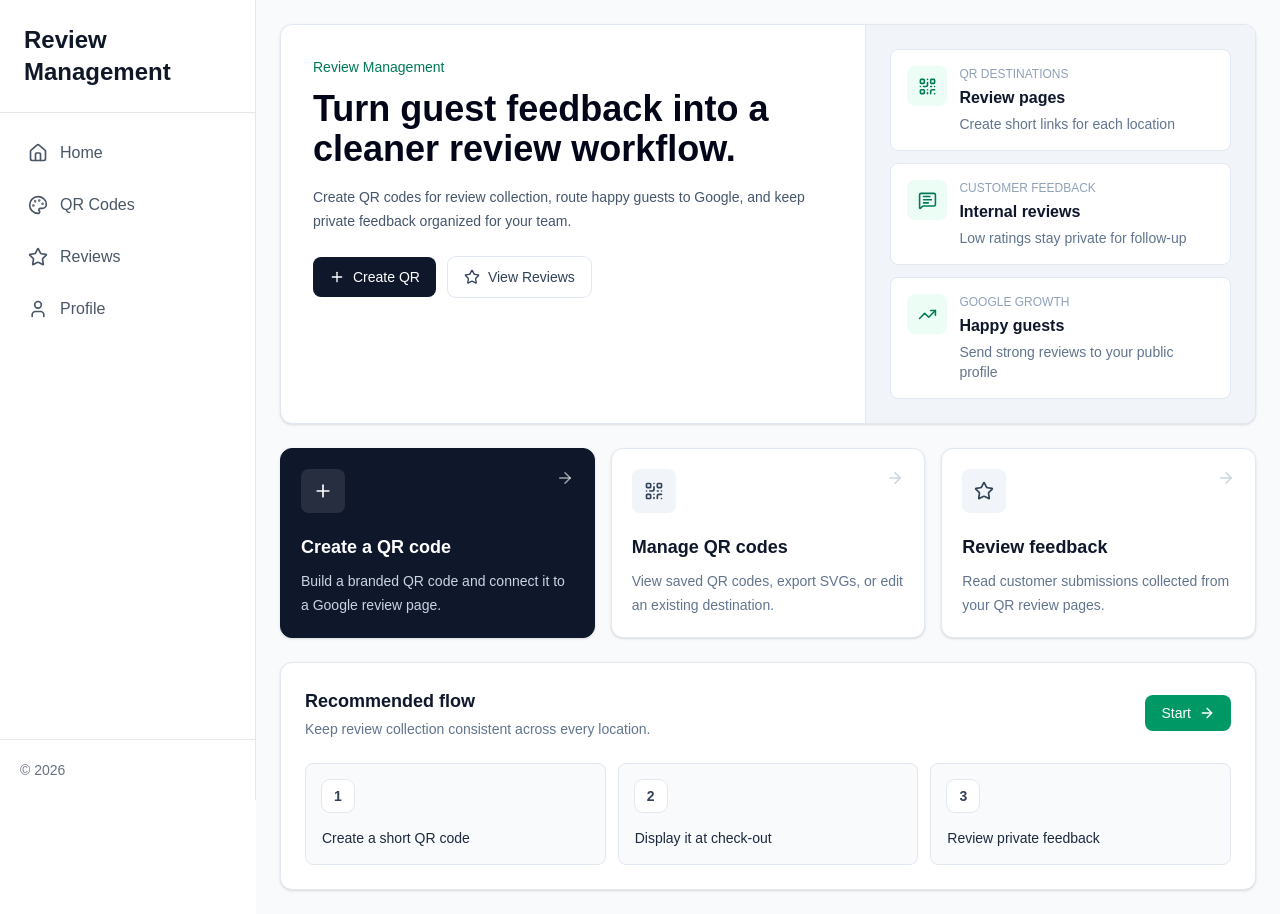
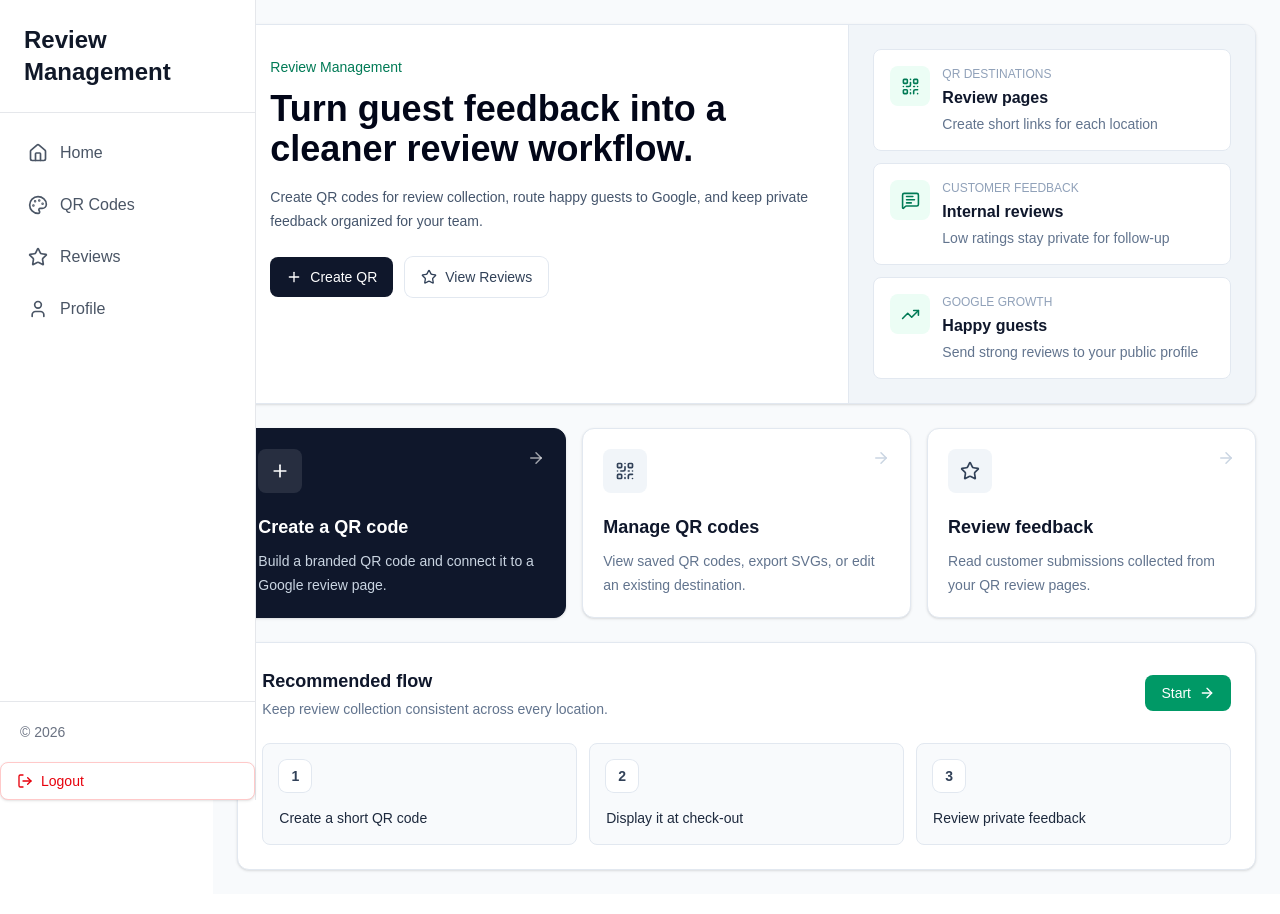
Before and after one commit to VrajSolankiSiox/review-management, a Next.js app: page / in a window 1280 px wide. Built offline with nearby package versions, Linux system fonts and the light colour scheme; sample sign-in values are in the browser's storage.

Commit message:
feat: hash pass

```diff
--- a/app/api/login/route.ts
+++ b/app/api/login/route.ts
@@ -1,7 +1,7 @@
 import { NextResponse } from "next/server";
 import { query } from "@/lib/postgres";
-import jwt from "jsonwebtoken"
-
+import jwt from "jsonwebtoken";
+import bcrypt from "bcryptjs";
 
 export async function POST(request: Request) {
   try {
@@ -42,7 +42,9 @@ export async function POST(request: Request) {
 
     const storedUser = existingUser[0];
 
-    if (storedUser.password !== password) {
+    const isPasswordValid = await bcrypt.compare(password, storedUser.password);
+
+    if (!isPasswordValid) {
       return NextResponse.json(
         { error: "Credentials are wrong. Login unsuccessful." },
         { status: 401 }
--- a/app/api/signup/route.ts
+++ b/app/api/signup/route.ts
@@ -1,5 +1,6 @@
 import { NextResponse } from "next/server";
 import { query } from "@/lib/postgres";
+import bcrypt from "bcryptjs";
 
 export async function POST(request: Request) {
   try {
@@ -38,9 +39,11 @@ export async function POST(request: Request) {
       );
     }
 
+    const hashedPassword = await bcrypt.hash(password, 10);
+
     await query(
       "INSERT INTO users (full_name, email, password) VALUES ($1, $2, $3)",
-      [fullName, email, password]
+      [fullName, email, hashedPassword]
     );
 
     return NextResponse.json(
--- a/app/login/page.tsx
+++ b/app/login/page.tsx
@@ -1,4 +1,5 @@
 "use client";
+import { useRouter } from "next/navigation";
 import React, { useState } from "react";
 
 export default function LoginPage() {
@@ -6,7 +7,7 @@ export default function LoginPage() {
   const [password, setPassword] = useState("");
   const [message, setMessage] = useState("");
   const [isLoading, setIsLoading] = useState(false);
-
+  const router = useRouter();
   const handleSubmit = async (e: React.FormEvent<HTMLFormElement>) => {
     e.preventDefault();
     setIsLoading(true);
@@ -22,12 +23,13 @@ export default function LoginPage() {
       });
 
       const data = await response.json();
-      localStorage.setItem("JWT", data.token);
       if (!response.ok) {
         throw new Error(data.error || "Login failed");
       }
+      localStorage.setItem("JWT", data.token);
       console.log(data);
       setMessage(data.message || "Login successful");
+      router.replace("/");
     } catch (error) {
       setMessage(
         error instanceof Error ? error.message : "Something went wrong",
--- a/components/LayoutWrapper.tsx
+++ b/components/LayoutWrapper.tsx
@@ -21,7 +21,8 @@ export default function LayoutWrapper({
   return (
     <div className="flex flex-row">
       <Sidebar />
-      <div className="flex-1">{children}</div>
+      <div className="w-64"></div>
+      <div className=" w-full">{children}</div>
     </div>
   );
 }
--- a/components/Sidebar.tsx
+++ b/components/Sidebar.tsx
@@ -1,7 +1,9 @@
 import Link from "next/link";
-import { House, Palette, Star, User } from "lucide-react";
+import { House, LogOut, Palette, Star, User } from "lucide-react";
+import { useRouter } from "next/navigation";
 
 export default function Sidebar() {
+  const router = useRouter();
   const navItems = [
     {
       name: "Home",
@@ -26,8 +28,9 @@ export default function Sidebar() {
   ];
 
   return (
-    <aside className="w-64 h-screen bg-white border-r border-gray-200 flex flex-col">
+    <aside className="w-64 h-screen fixed bg-white border-r border-gray-200 flex flex-col">
       {/* Logo */}
+
       <div className="px-6 py-6 border-b border-gray-200">
         <h1 className="text-2xl font-bold text-gray-900">Review Management</h1>
       </div>
@@ -54,6 +57,16 @@ export default function Sidebar() {
       <div className="border-t border-gray-200 p-5 text-sm text-gray-500">
         © 2026
       </div>
+      <button
+        onClick={() => {
+          localStorage.removeItem("JWT");
+          router.replace("/login");
+        }}
+        className="group inline-flex items-center gap-2 rounded-lg border border-red-200 bg-white px-4 py-2 text-sm font-medium text-red-600 shadow-sm transition-all duration-200 hover:border-red-500 hover:bg-red-500 hover:text-white hover:shadow-md active:scale-95 cursor-pointer"
+      >
+        <LogOut className="h-4 w-4 transition-transform duration-200 group-hover:translate-x-0.5" />
+        <span>Logout</span>
+      </button>
     </aside>
   );
 }
--- a/lib/postgres.ts
+++ b/lib/postgres.ts
@@ -8,7 +8,6 @@ if (!connectionString) {
 
 export const pool = new Pool({
   connectionString,
-  ssl: process.env.NODE_ENV === "production" ? { rejectUnauthorized: false } : false,
 });
 
 export async function query<T extends QueryResultRow = QueryResultRow>(
--- a/package.json
+++ b/package.json
@@ -10,6 +10,7 @@
   },
   "dependencies": {
     "@types/pg": "^8.20.0",
+    "bcryptjs": "^3.0.3",
     "jsonwebtoken": "^9.0.3",
     "lucide-react": "^1.24.0",
     "next": "16.2.10",
@@ -20,6 +21,7 @@
   },
   "devDependencies": {
     "@tailwindcss/postcss": "^4",
+    "@types/bcryptjs": "^2.4.6",
     "@types/node": "^20",
     "@types/react": "^19",
     "@types/react-dom": "^19",
```
Also changed, not shown: app/qr/page.tsx (+1 -7 lines), 1 other file (tests, documents, lock files or other folders).
